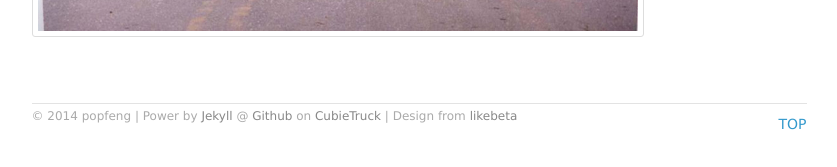
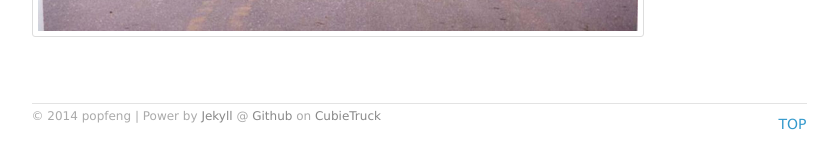
Before and after one commit to bikekoala/bikethru.com, a Jekyll site: the page built from index.html, in a window 1280 px wide and 900 px high, scrolled down 1829 px. Shown: the part 730-897 px from the top of the window, without its empty margins (221-1058 px from the left). Built offline with Jekyll 4.4.1, drawn with Linux system fonts in a browser that asks for light colours; nearby versions of some CDN libraries; some web fonts are replaced; Markdown is read by kramdown in place of the engine named in the settings.

Commit message:
Update footer.html

```diff
--- a/_includes/footer.html
+++ b/_includes/footer.html
@@ -1,7 +1,7 @@
 <footer id="footer">
     <div class="foot">
         <a id="gotop" href="javascript:void(0);" onclick="return false;">TOP</a>
-        <div id="copyright">&copy; 2014 popfeng | Power by <a href="http://jekyllrb.com" target="_blank">Jekyll</a> @ <a href="https://github.com/popfeng" target="_blank">Github</a> on <a href="http://cubieboard.org" target="_blank">CubieTruck</a> | Design from <a href="http://blog.ixxoo.me" target="_blank">likebeta</a></div>
+        <div id="copyright">&copy; 2014 popfeng | Power by <a href="http://jekyllrb.com" target="_blank">Jekyll</a> @ <a href="https://github.com/popfeng" target="_blank">Github</a> on <a href="http://cubieboard.org" target="_blank">CubieTruck</a></div>
     </div>
     <script>
         (function(i,s,o,g,r,a,m){i['GoogleAnalyticsObject']=r;i[r]=i[r]||function(){
```
